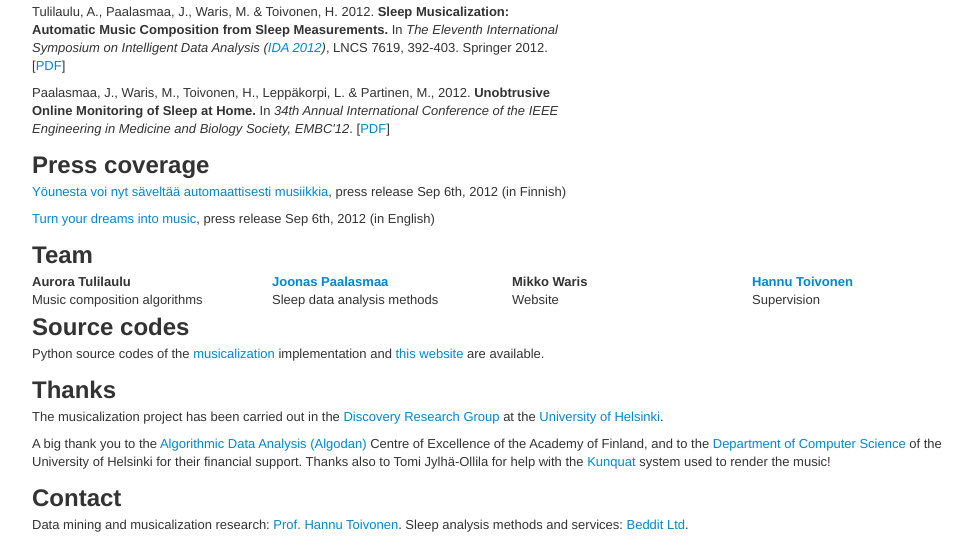
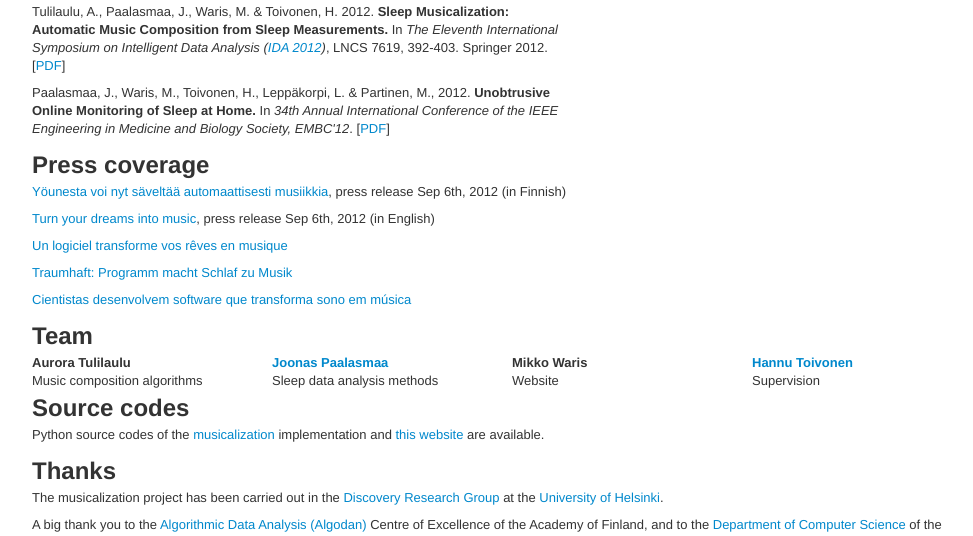
Before and after one commit to jpaalasm/sleep-musicalization-web, a Django app: template webapp/templates/dreamsapp/home.html in a window 1280 px wide. Shown: the part 812-1348 px from the top of the page, without its empty margins (138-1111 px from the left). Run offline with Django 3.2, Linux system fonts and the light colour scheme; the template is opened without the code that fills it, so the values that code supplies are empty; some libraries are stand-ins or nearby versions.

Commit message:
Add links

```diff
--- a/webapp/templates/dreamsapp/home.html
+++ b/webapp/templates/dreamsapp/home.html
@@ -85,6 +85,18 @@
 
 			<p><a href="http://www.helsinki.fi/news/archive/9-2012/6-11-47-06.html">Turn your dreams into music</a>, press release Sep 6th, 2012 (in English)
 			</p>
+
+			<p><a href="http://www.01net.com/editorial/572371/un-logiciel-transforme-vos-reves-en-musique/">Un logiciel transforme vos rêves en musique</a>
+			</p>
+
+			<p><a href="http://www.pressetext.com/news/20120912003">Traumhaft: Programm macht Schlaf zu Musik</a>
+			</p>
+
+			<p><a href="http://www.diariodepernambuco.com.br/app/noticia/ciencia-e-saude/2012/09/12/internas_cienciaesaude,396097/cientistas-desenvolvem-software-que-transforma-sono-em-musica.shtml">Cientistas desenvolvem software que transforma sono em música</a>
+			</p>
+
+
+
 
 
 		</div>
```
